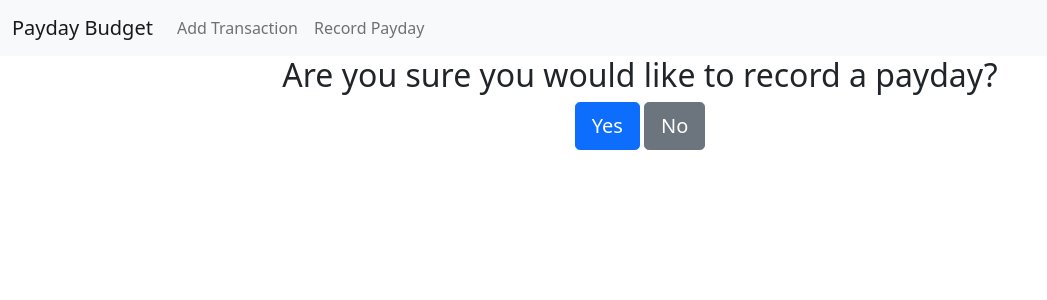
After one commit to pwildenhain/payday-budget-api, a FastAPI app: template templates/record_payday.html in a window 1280 px wide. The commit adds this page. Shown: the top 300 px of the page, without its empty margins (0-1047 px from the left). Run offline with FastAPI, Linux system fonts and the light colour scheme; the template is opened without the code that fills it, so the values that code supplies are empty.

Commit message:
:building_construction: Add infrastructure for recording payday

```diff
--- a/main.py
+++ b/main.py
@@ -45,6 +45,14 @@ def add_transaction_view(request: Request, db: Session = Depends(get_db)):
         {"request": request, "accounts": accounts}
     )
 
+@app.get("/record-payday", response_class=HTMLResponse, include_in_schema=False)
+def record_payday_view(request: Request):
+    return templates.TemplateResponse(
+        "record_payday.html",
+        {"request": request}
+    )
+
+
 # endpoints
 @app.get("/accounts", response_model=List[schemas.Account])
 def get_accounts(db: Session = Depends(get_db)):
--- a/templates/base.html
+++ b/templates/base.html
@@ -6,6 +6,12 @@
     <link rel="icon" type="image/png" sizes="32x32" href="/static/favicon-32x32.png">
     <link rel="icon" type="image/png" sizes="16x16" href="/static/favicon-16x16.png">
     <link rel="manifest" href="/static/site.webmanifest">
+    <script>
+        function playAudioAndRedirect(url, page_link, delay) {
+            new Audio(url).play();
+            setTimeout(() => { window.location.href = page_link; }, delay);
+        }
+    </script>
 </head>
 <body>
     {% include 'navbar.html' %}
--- a/templates/navbar.html
+++ b/templates/navbar.html
@@ -9,6 +9,9 @@
           <li class="nav-item">
             <a class="nav-link" href="{{ url_for('add_transaction_view') }}">Add Transaction</a>
           </li>
+          <li class="nav-item">
+            <a class="nav-link" href="{{ url_for('record_payday_view') }}">Record Payday</a>
+          </li>
         </ul>
       </div>
     </div>
--- /dev/null
+++ b/templates/record_payday.html
@@ -0,0 +1,10 @@
+{% extends 'base.html' %}
+
+{% block content %}
+<div style="text-align: center;">
+    {% set home_page = url_for('root') %}
+    <h2>Are you sure you would like to record a payday?</h2>
+    <button type="button" class="btn btn-primary btn-lg" onclick="playAudioAndRedirect('static/audio/chaching.mp3', '{{ home_page }}', 2500)">Yes</button>
+    <button type="button" class="btn btn-secondary btn-lg" onclick="location.href='{{ home_page }}'">No</button>
+</div>
+{% endblock content %}
```
Also changed, not shown: 1 other file.
